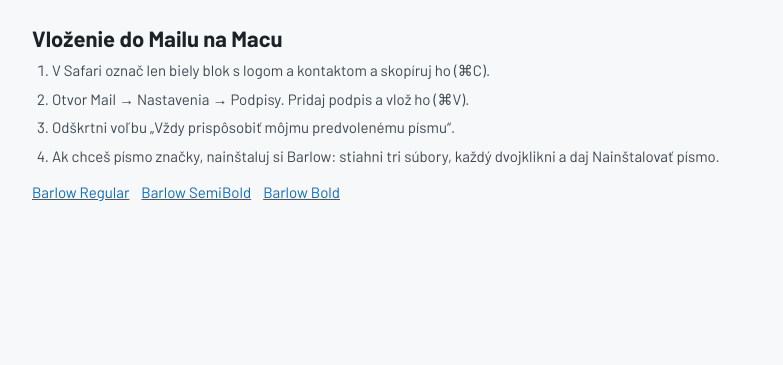
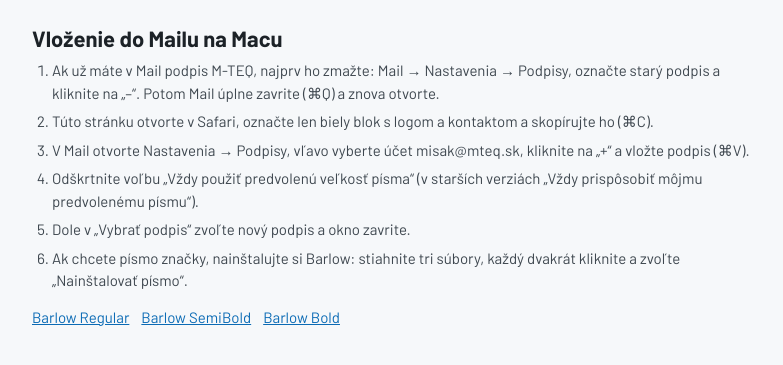
Before and after one commit to erikscalegroup-blip/nahled-836194725018, a plain HTML site: page podpis/index.html in a window 1280 px wide. Shown: the part 233-598 px from the top of the page, without its empty margins (248-1031 px from the left). Drawn offline with Linux system fonts and the light colour scheme.

Commit message:
Podpis: logo v presnej velkosti pre Apple Mail, doplneny navod

```diff
--- a/podpis/index.html
+++ b/podpis/index.html
@@ -27,7 +27,7 @@ a{color:#0B6BB5}
 <table cellpadding="0" cellspacing="0" border="0" role="presentation" style="border-collapse:collapse;">
 <tr>
 <td style="padding:0 16px 0 0;vertical-align:middle;font-family:Barlow,'Helvetica Neue',Helvetica,Arial,sans-serif;">
-<img src="https://mteq.sk/podpis/mteq-symbol.png" width="56" height="56" alt="M-TEQ" style="display:block;border:0;outline:none;text-decoration:none;width:56px;height:56px;">
+<img src="https://mteq.sk/podpis/mteq-logo-56.png" width="56" height="56" alt="M-TEQ" style="display:block;border:0;outline:none;text-decoration:none;width:56px;height:56px;">
 </td>
 <td style="border-left:2px solid #dce8f0;padding:0 0 0 16px;vertical-align:middle;font-family:Barlow,'Helvetica Neue',Helvetica,Arial,sans-serif;font-size:13px;line-height:1.45;color:#3E474F;">
 <div style="font-family:Barlow,'Helvetica Neue',Helvetica,Arial,sans-serif;font-size:16px;line-height:1.3;font-weight:700;color:#1C2227;">Ing. Mário Mišák</div>
@@ -41,10 +41,12 @@ a{color:#0B6BB5}
 </div>
 <h1>Vloženie do Mailu na Macu</h1>
 <ol>
-<li>V Safari označ len biely blok s logom a kontaktom a skopíruj ho (⌘C).</li>
-<li>Otvor Mail → Nastavenia → Podpisy. Pridaj podpis a vlož ho (⌘V).</li>
-<li>Odškrtni voľbu „Vždy prispôsobiť môjmu predvolenému písmu“.</li>
-<li>Ak chceš písmo značky, nainštaluj si Barlow: stiahni tri súbory, každý dvojklikni a daj Nainštalovať písmo.</li>
+<li>Ak už máte v Mail podpis M-TEQ, najprv ho zmažte: Mail → Nastavenia → Podpisy, označte starý podpis a kliknite na „–“. Potom Mail úplne zavrite (⌘Q) a znova otvorte.</li>
+<li>Túto stránku otvorte v Safari, označte len biely blok s logom a kontaktom a skopírujte ho (⌘C).</li>
+<li>V Mail otvorte Nastavenia → Podpisy, vľavo vyberte účet misak@mteq.sk, kliknite na „+“ a vložte podpis (⌘V).</li>
+<li>Odškrtnite voľbu „Vždy použiť predvolenú veľkosť písma“ (v starších verziách „Vždy prispôsobiť môjmu predvolenému písmu“).</li>
+<li>Dole v „Vybrať podpis“ zvoľte nový podpis a okno zavrite.</li>
+<li>Ak chcete písmo značky, nainštalujte si Barlow: stiahnite tri súbory, každý dvakrát kliknite a zvoľte „Nainštalovať písmo“.</li>
 </ol>
 <p class="pisma"><a href="/podpis/Barlow-Regular.ttf">Barlow Regular</a><a href="/podpis/Barlow-SemiBold.ttf">Barlow SemiBold</a><a href="/podpis/Barlow-Bold.ttf">Barlow Bold</a></p>
 </main>
```
Also changed, not shown: podpis/podpis.html (+1 -1 lines), podpis/mteq-logo-56.png (added), podpis/mteq-symbol.png.
